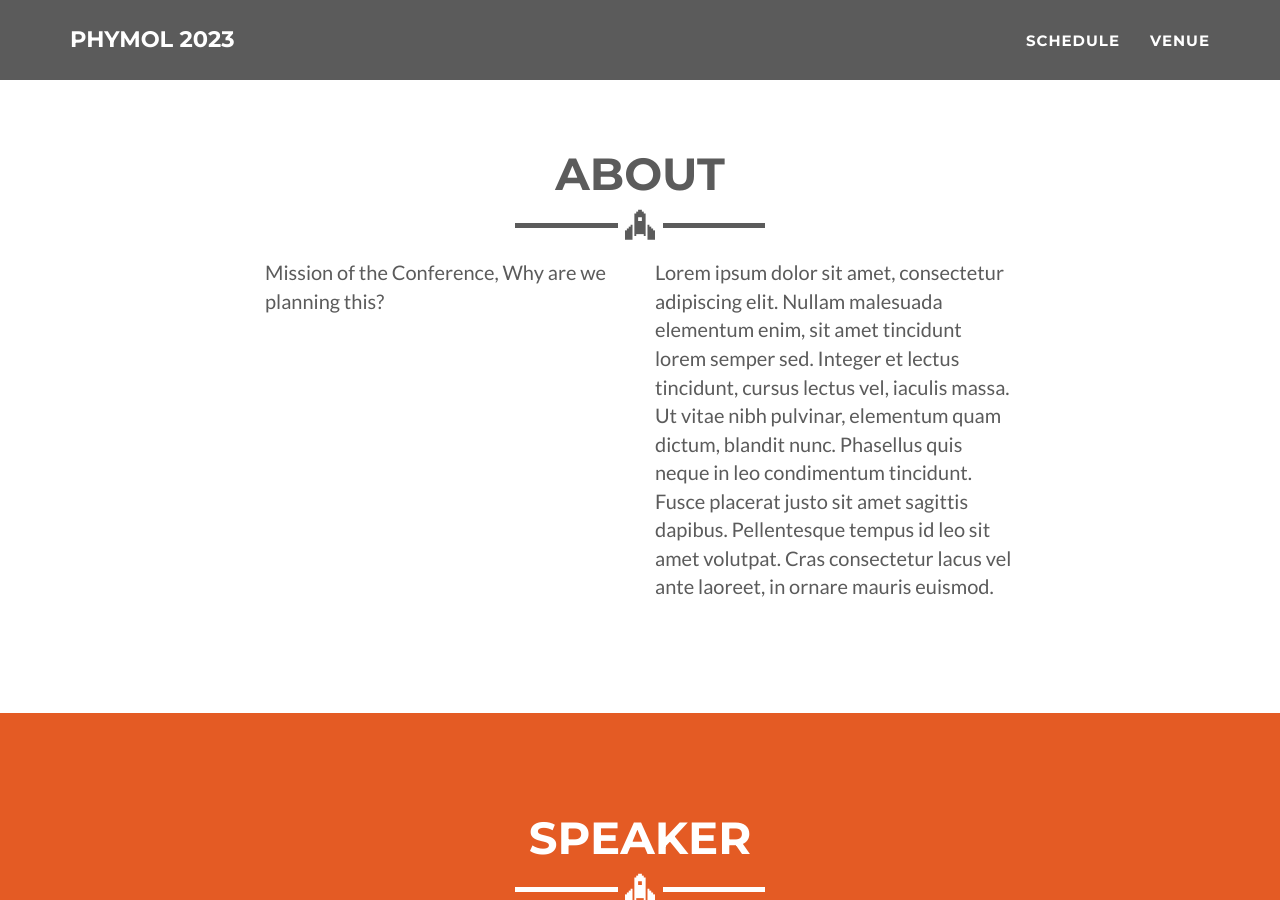
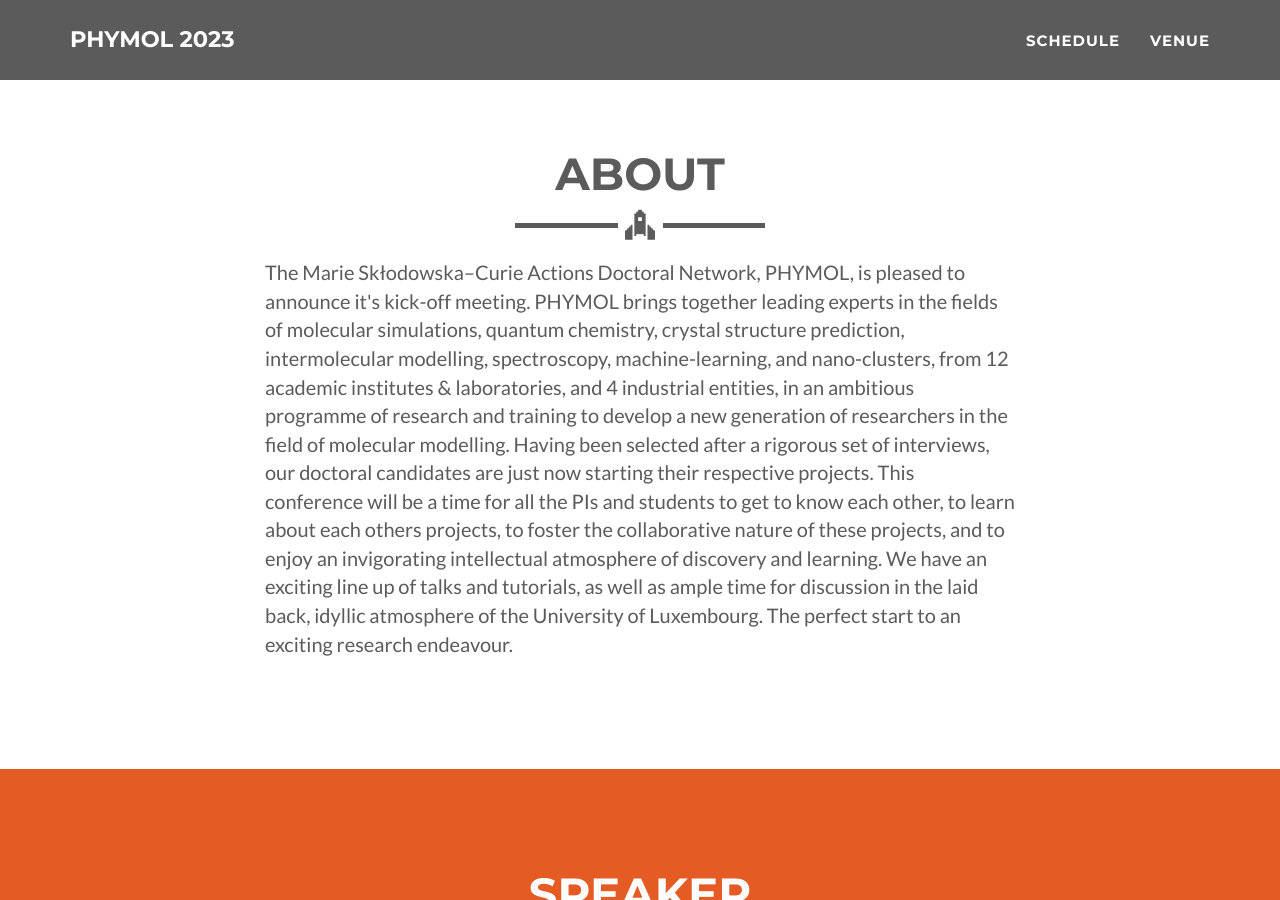
Before and after one commit to phymol/phymol.github.io, a Jekyll site: the page built from _posts/2020-08-04-day1.md, in a window 1280 px wide and 900 px high, scrolled down 960 px. Built offline with Jekyll 4.4.1, drawn with Linux system fonts in a browser that asks for light colours.

Commit message:
Update about.html

```diff
--- a/_includes/about.html
+++ b/_includes/about.html
@@ -8,24 +8,17 @@
       </div>
     </div>
     <div class="row">
-      <div class="col-lg-4 col-lg-offset-2">
-        <p>Mission of the Conference,
-          Why are we planning this?
+      <div class="col-lg-8 col-lg-offset-2">
+        <p>
+          The Marie Skłodowska–Curie Actions Doctoral Network, PHYMOL, is pleased to announce it's kick-off meeting.
+          PHYMOL brings together leading experts in the fields of molecular simulations, quantum chemistry, crystal structure prediction,
+          intermolecular modelling, spectroscopy, machine-learning, and nano-clusters, from 12 academic institutes & laboratories, and 4 industrial entities,
+          in an ambitious programme of research and training to develop a new generation of researchers in the field of molecular modelling.
+          Having been selected after a rigorous set of interviews, our doctoral candidates are just now starting their respective projects.
+          This conference will be a time for all the PIs and students to get to know each other, to learn about each others projects, to foster the collaborative nature
+          of these projects, and to enjoy an invigorating intellectual atmosphere of discovery and learning. We have an exciting line up of talks and tutorials,
+          as well as ample time for discussion in the laid back, idyllic atmosphere of the University of Luxembourg. The perfect start to an exciting research endeavour.
         </p>
-      </div>
-      <div class="col-lg-4">
-        <p>
-          Lorem ipsum dolor sit amet, consectetur adipiscing elit.
-          Nullam malesuada elementum enim, sit amet tincidunt lorem semper sed.
-          Integer et lectus tincidunt, cursus lectus vel, iaculis massa.
-          Ut vitae nibh pulvinar, elementum quam dictum, blandit nunc.
-          Phasellus quis neque in leo condimentum tincidunt.
-          Fusce placerat justo sit amet sagittis dapibus.
-          Pellentesque tempus id leo sit amet volutpat.
-          Cras consectetur lacus vel ante laoreet, in ornare mauris euismod.
-        </p>
-      </div>
-      <div class="col-lg-8 col-lg-offset-2 text-center">
       </div>
     </div>
   </div>
```
